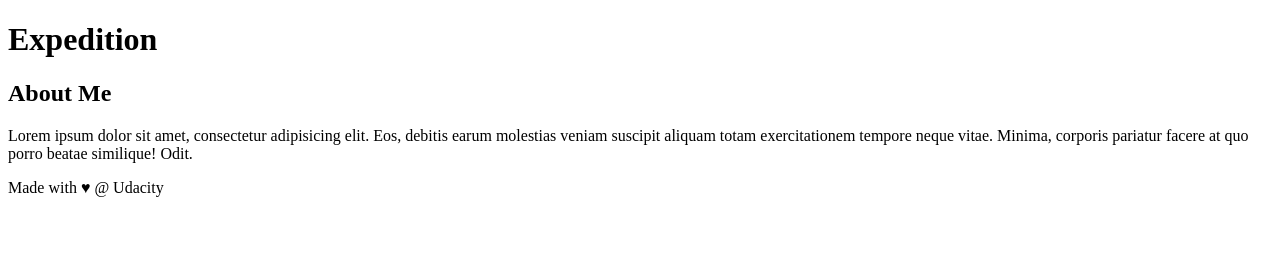
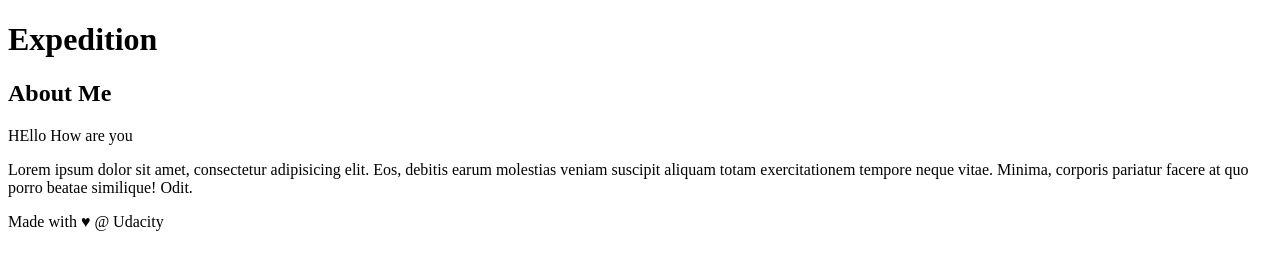
Before and after one commit to akhil-sodari/git-demo, a plain HTML site: page index.html in a window 1280 px wide. Drawn offline with Linux system fonts and the light colour scheme.

Commit message:
Adding how are you

```diff
--- a/index.html
+++ b/index.html
@@ -20,7 +20,7 @@
     </div>
 <aside>
     <h2>About Me</h2>
-
+	<p>HEllo How are you</p>
     <p>Lorem ipsum dolor sit amet, consectetur adipisicing elit. Eos, debitis earum molestias veniam suscipit aliquam totam exercitationem tempore neque vitae. Minima, corporis pariatur facere at quo porro beatae similique! Odit.</p>
 </aside>
 <!-- end of new content -->
```
